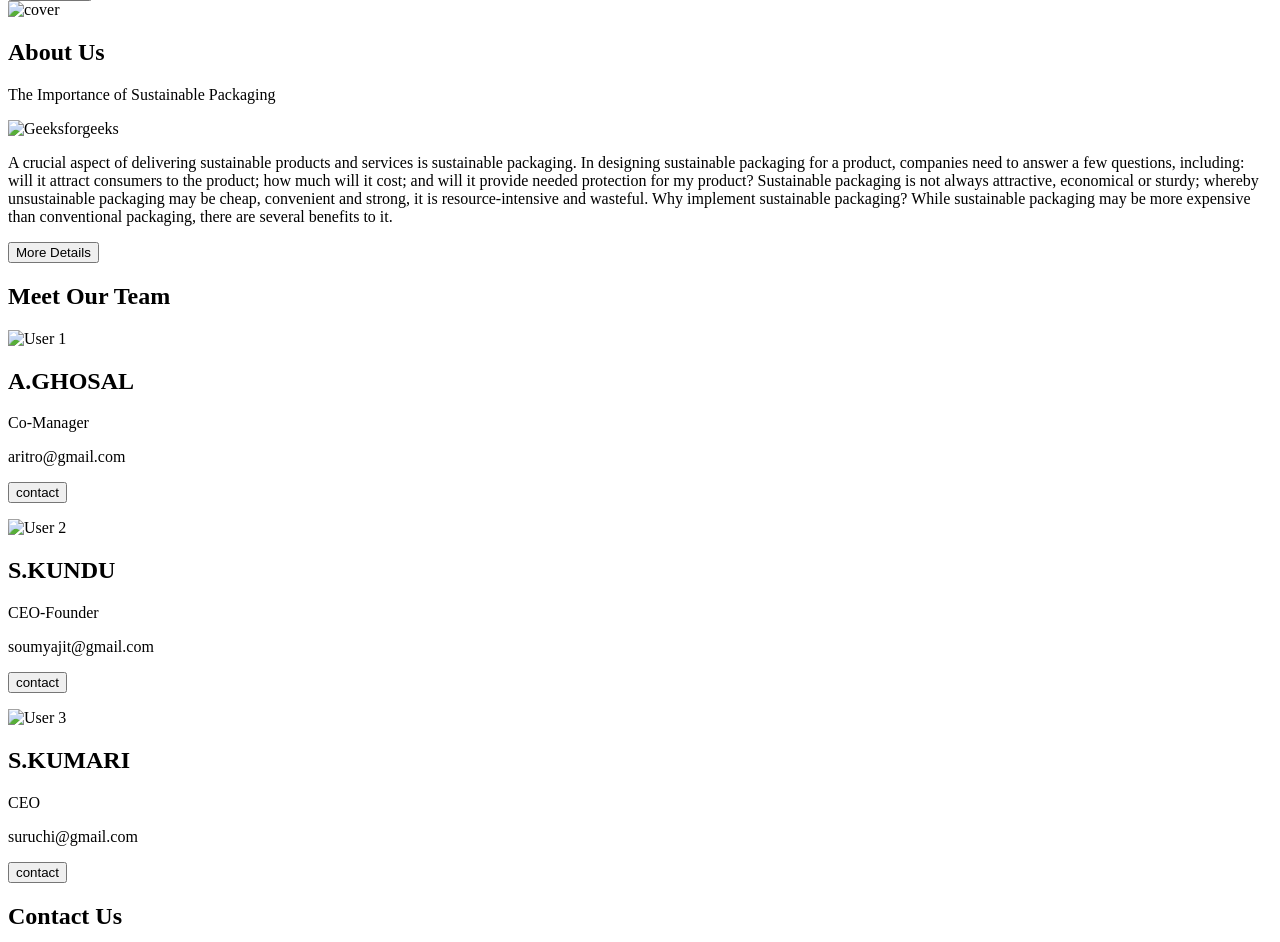
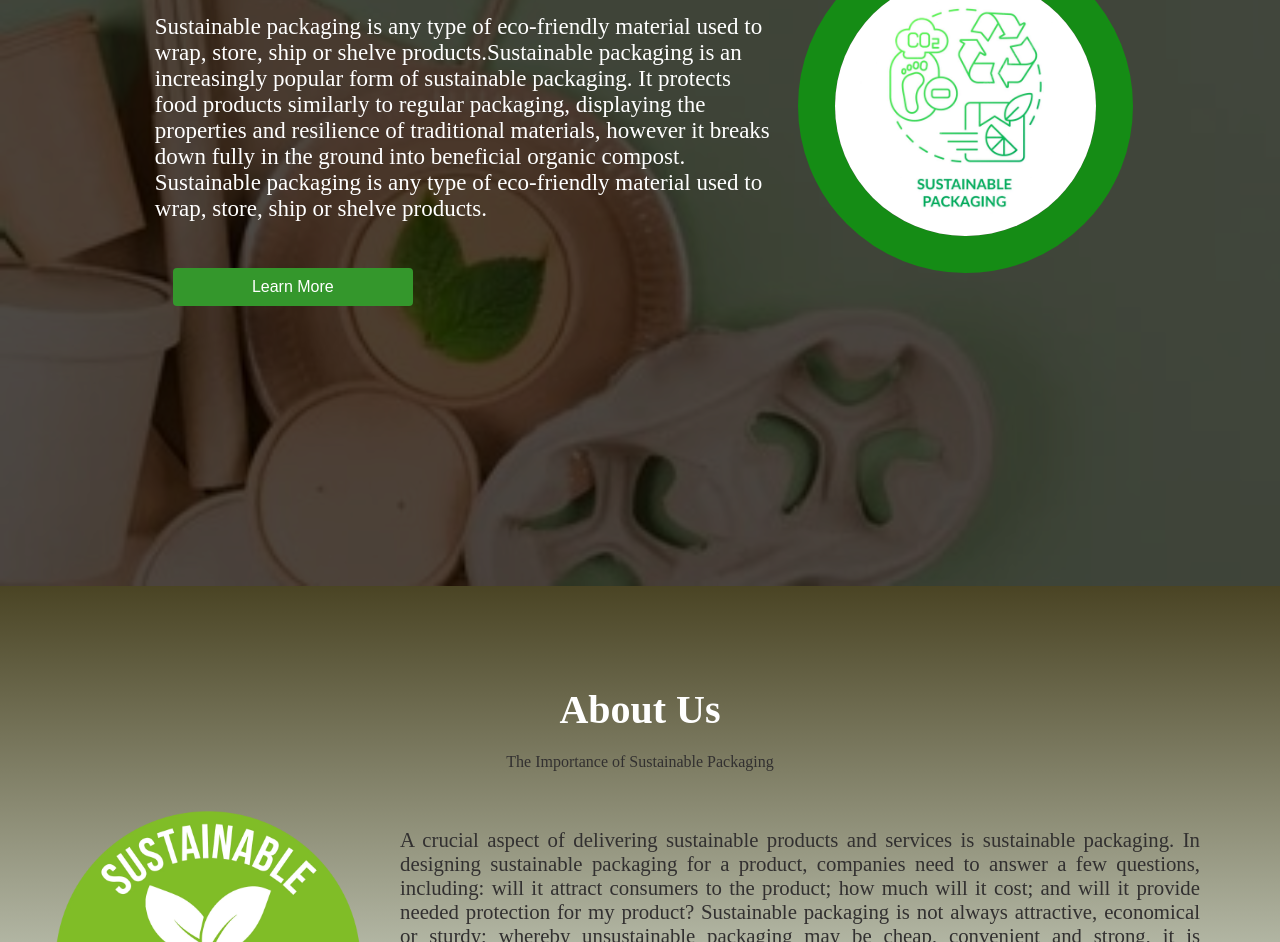
Before and after one commit to coder12git/MiniProject, a plain HTML site: page html/index.html in a window 1280 px wide. Shown: the part 327-1269 px from the top of the page. Drawn offline with Linux system fonts and the light colour scheme; files whose address does not match are found by name.

Commit message:
changes in home
Signed-off-by: coder12git <suruchikumarimfp4@gmail.com>

```diff
--- a/html/index.html
+++ b/html/index.html
@@ -6,8 +6,8 @@
     <meta name="viewport" content="width=device-width, initial-scale=1.0">
     <link rel=" stylesheet"
         href="https://cdn.jsdelivr.net/npm/@fortawesome/fontawesome-free@6.4.2/css/fontawesome.min.css"
-        integrity="sha384-BY+fdrpOd3gfeRvTSMT+VUZmA728cfF9Z2G42xpaRkUGu2i3DyzpTURDo5A6CaLK" crossorigin="anonymous">">
-    <link rel="stylesheet" href="style.css">
+        integrity="sha384-BY+fdrpOd3gfeRvTSMT+VUZmA728cfF9Z2G42xpaRkUGu2i3DyzpTURDo5A6CaLK" crossorigin="anonymous">
+    <link rel="stylesheet" href="../css/index.css">
     <title>soumyajit</title>
 </head>
 
@@ -15,7 +15,7 @@
     <nav class="navbar background">
         <ul class="nav-list">
 
-            <div class="logo"><img src="logo.jpg" alt="logo">APP</div>
+            <div class="logo"><img src="../images/logo.jpg" alt="logo">APP</div>
             <li><a href="#home">Home</a></li>
             <li><a href="#about">About us</a></li>
             <li><a href="#calculator">Calculator</a></li>
@@ -45,7 +45,7 @@
                 </form>
             </div>
             <div class="secondhalf">
-                <img src="cover.png" alt="cover">
+                <img src="../images/cover.png" alt="cover">
             </div>
         </div>
     </section>
@@ -55,7 +55,7 @@
         <p>The Importance of Sustainable Packaging</p>
         <div class="about-info">
             <div class="about-img">
-                <img src="about.webp" alt="Geeksforgeeks">
+                <img src="../images/about.webp" alt="Geeksforgeeks">
             </div>
             <div>
                 <p> A crucial aspect of delivering sustainable products and services is sustainable packaging. In
@@ -81,7 +81,7 @@
         <div class="team-cards">
             <div class="card">
                 <div class="card-img">
-                    <img src="aritro.jpg" alt="User 1">
+                    <img src="../images/aritro.jpg" alt="User 1">
                 </div>
                 <div class="card-info">
                     <h2 class="card-name">A.GHOSAL</h2>
@@ -93,7 +93,7 @@
 
             <div class="card">
                 <div class="card-img">
-                    <img src="me.jpg" alt="User 2">
+                    <img src="../images/me.jpg" alt="User 2">
                 </div>
                 <div class="card-info">
                     <h2 class="card-name">S.KUNDU</h2>
@@ -107,7 +107,7 @@
 
             <div class="card">
                 <div class="card-img">
-                    <img src="suruchi.jpg" alt="User 3">
+                    <img src="../images/suruchi.jpg" alt="User 3">
                 </div>
                 <div class="card-info">
                     <h2 class="card-name">S.KUMARI</h2>
```
Also changed, not shown: images/suruchi.jpg.
